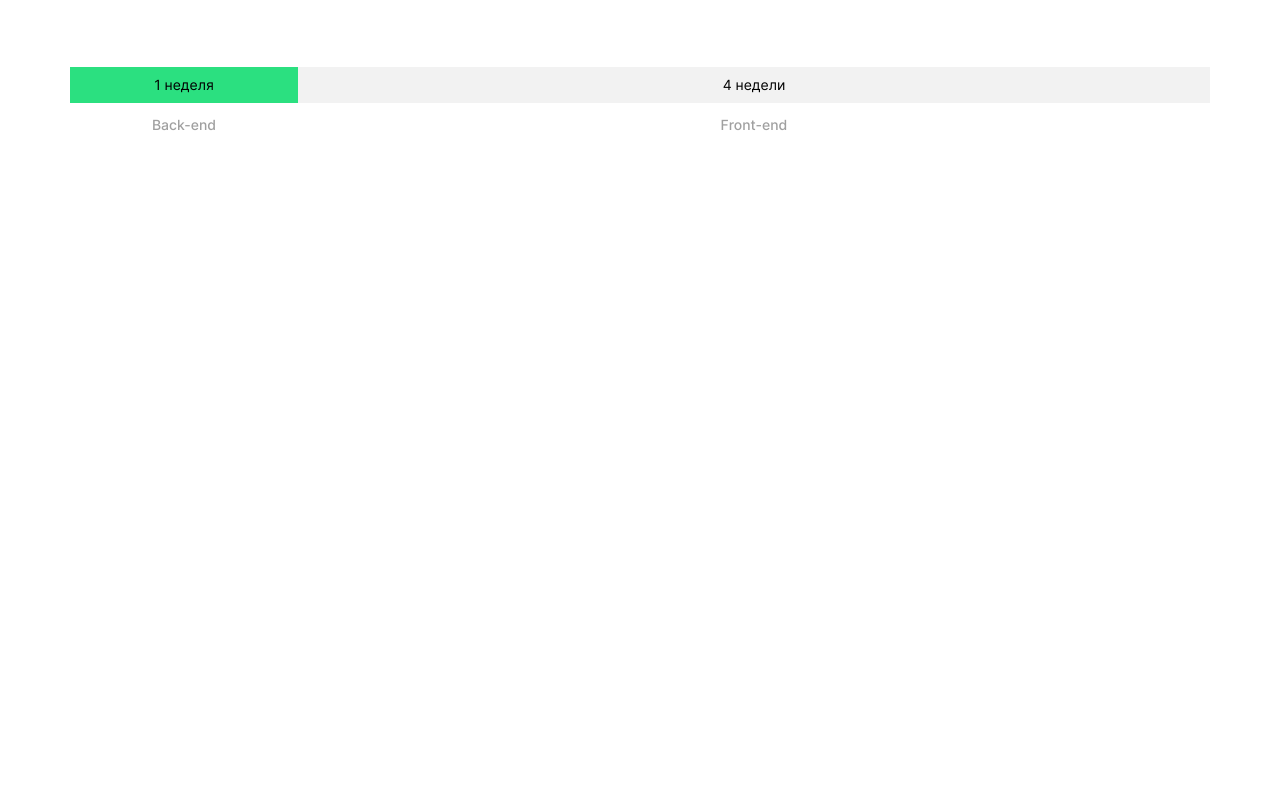
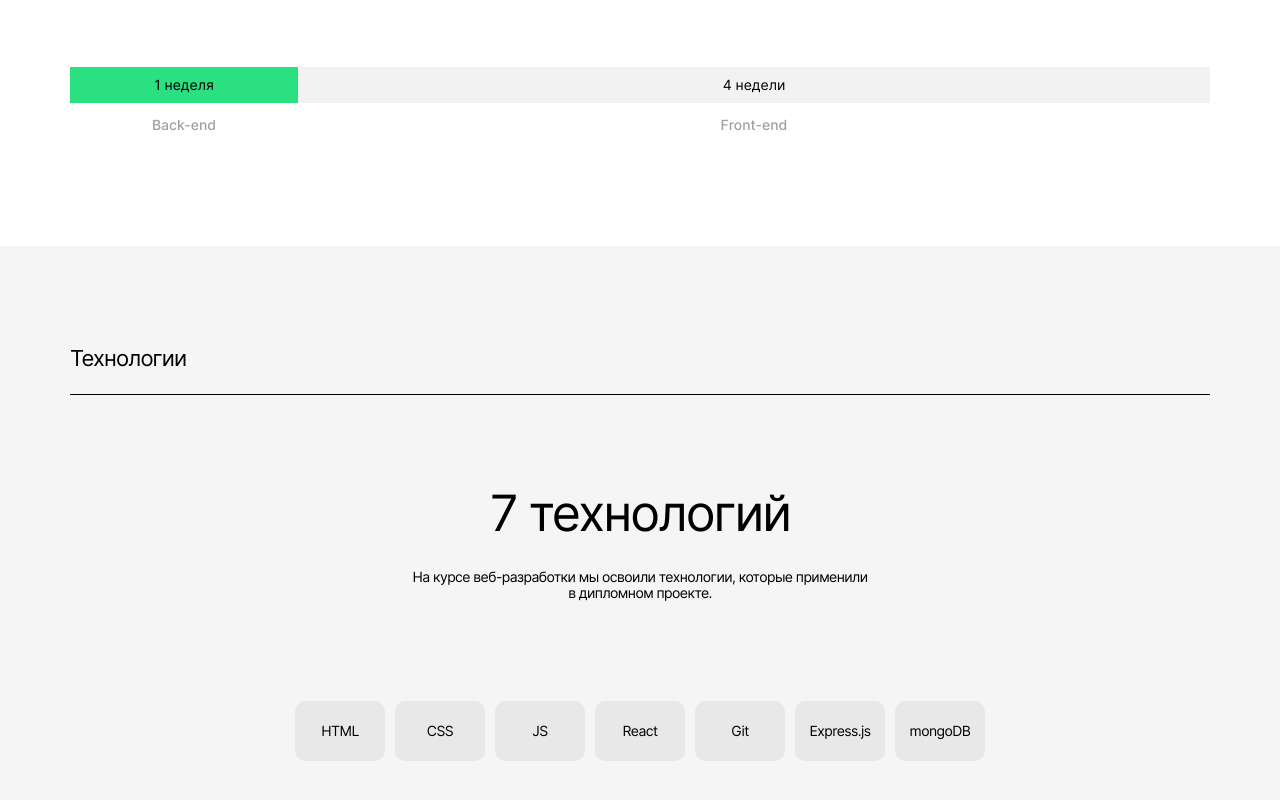
Before and after one commit to GrigoryGriko/movies-explorer-frontend, a React (Create React App) app: page / in a window 1280 px wide. Shown: the part 1010-1810 px from the top of the page. Before the commit the page ends 1256 px from the top, so only its background shows below. Built offline with nearby package versions, Linux system fonts and the light colour scheme.

Commit message:
feat: закончена верстка секции Techs

```diff
--- a/src/components/Main/AboutProject/AboutProject.js
+++ b/src/components/Main/AboutProject/AboutProject.js
@@ -9,7 +9,6 @@ function AboutProject() {
         </h2>
         <div className="aboutProject__stroke-line stroke-line"></div>
 
-        <div>
         <div className="aboutProject__wrapper-text-about">
           <div className="aboutProject__text-container">
             <h3 className="aboutProject__header-descript">
@@ -48,7 +47,6 @@ function AboutProject() {
           </div>
         </div>
       </div>
-      </div>
     </section>
   )
 }
--- a/src/components/Main/Main.js
+++ b/src/components/Main/Main.js
@@ -2,12 +2,14 @@ import React from 'react';
 
 import Promo from './Promo/Promo';
 import AboutProject from './AboutProject/AboutProject';
+import Techs from './Techs/Techs';
 
 function Main() {
   return (
     <main className="content">
       <Promo/>
       <AboutProject/>
+      <Techs/>
     </main>
   )
 }
--- a/src/components/Main/Techs/Techs.css
+++ b/src/components/Main/Techs/Techs.css
@@ -0,0 +1,79 @@
+.techs {
+  display: flex;
+  justify-content: center;
+  min-height: 625px;
+  background-color: #F5F5F5;
+}
+.techs__wrapper {
+  margin-top: 100px;
+  display: flex;
+  flex-direction: column;
+  align-items: center;
+}
+.techs__header {
+  align-self: start;
+}
+
+.techs__title {
+  margin: 0;
+  margin-top: 90px;
+
+
+  font-family: 'Inter';
+  font-style: normal;
+  font-weight: 400;
+  font-size: 50px;
+
+  text-align: center;
+  letter-spacing: -0.04em;
+
+  color: #000000;
+}
+.techs__description {
+  margin: 0;
+  margin-top: 26px;
+  max-width: 460px;
+
+  font-family: 'Inter';
+  font-style: normal;
+  font-weight: 400;
+  font-size: 14px;
+
+  letter-spacing: -0.04em;
+  text-align: center;
+  color: #000000;
+}
+.techs__list {
+  margin: 0;
+  padding: 0;
+  list-style-type: none;
+
+  margin-top: 100px;
+  display: flex;
+  justify-content: center;
+}
+.techs__item {
+  margin: 0;
+  display: flex;
+  justify-content: center;
+  align-items: center;
+
+  width: 90px;
+  height: 60px;
+  margin-right: 10px;
+
+  background: #E8E8E8;
+  border-radius: 10px;
+
+  font-family: 'Inter';
+  font-style: normal;
+  font-weight: 400;
+  font-size: 14px;
+
+  letter-spacing: -0.04em;
+
+  color: #000000;
+}
+.techs__item:last-child {
+  margin-right: 0;
+}
--- a/src/components/Main/Techs/Techs.js
+++ b/src/components/Main/Techs/Techs.js
@@ -0,0 +1,46 @@
+import React from 'react';
+
+function Techs() {
+  return(
+    <section className="techs section">
+      <div className="techs__wrapper wrapper">
+        <h2 className="techs__header text-header">
+          Технологии
+        </h2>
+        <div className="techs__stroke-line stroke-line"></div>
+
+        <h3 className="techs__title">
+          7 технологий
+        </h3>
+        <p className="techs__description">
+          На курсе веб-разработки мы освоили технологии, которые применили в дипломном проекте.
+        </p>
+        <ul className="techs__list">
+          <li className="techs__item">
+            HTML
+          </li>
+          <li className="techs__item">
+            CSS
+          </li>
+          <li className="techs__item">
+            JS
+          </li>
+          <li className="techs__item">
+            React
+          </li>
+          <li className="techs__item">
+            Git
+          </li>
+          <li className="techs__item">
+            Express.js
+          </li>
+          <li className="techs__item">
+            mongoDB
+          </li>
+        </ul>
+      </div>
+    </section>
+  )
+}
+
+export default Techs;
--- a/src/index.css
+++ b/src/index.css
@@ -5,3 +5,4 @@
 @import url(./components/Main/Main.css);
 @import url(./components/Main/Promo/Promo.css);
 @import url(./components/Main/AboutProject/AboutProject.css);
+@import url(./components/Main/Techs/Techs.css);
```
Lines whose indentation alone changed are shown as unchanged.
